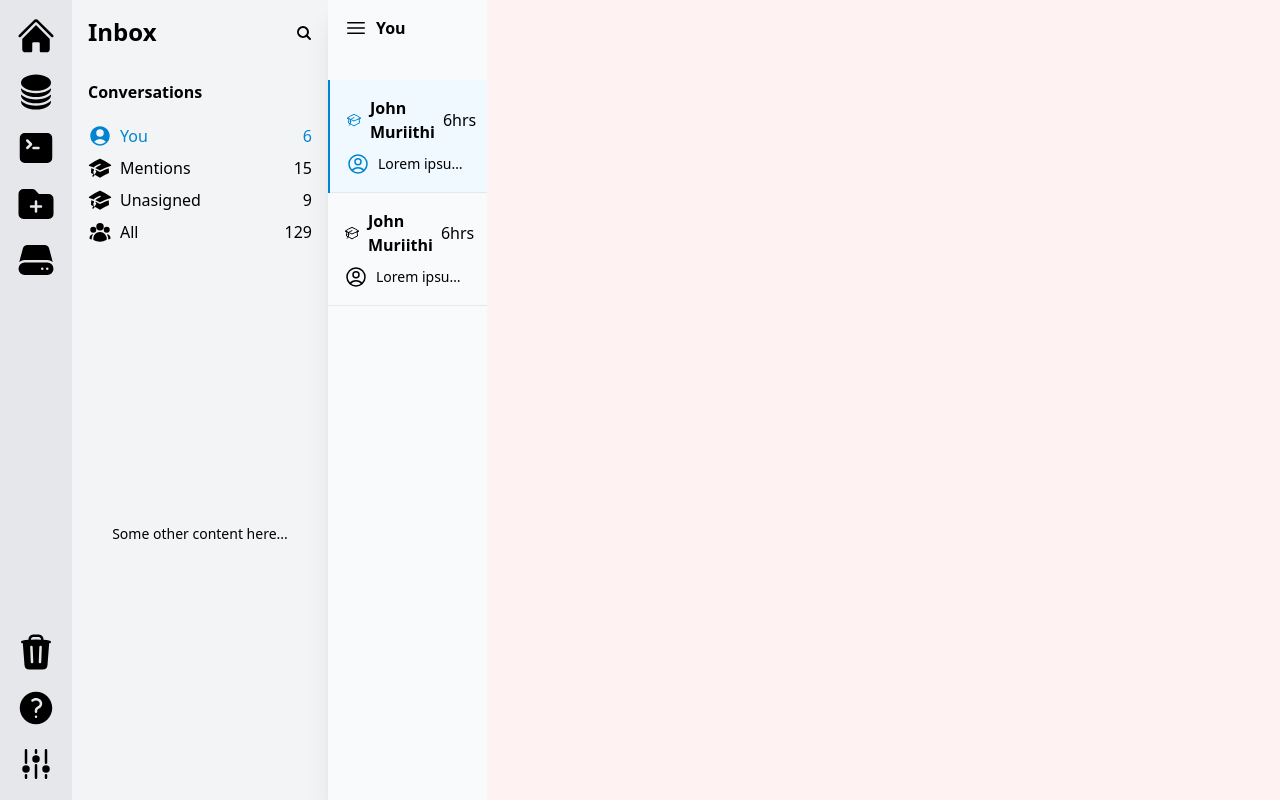
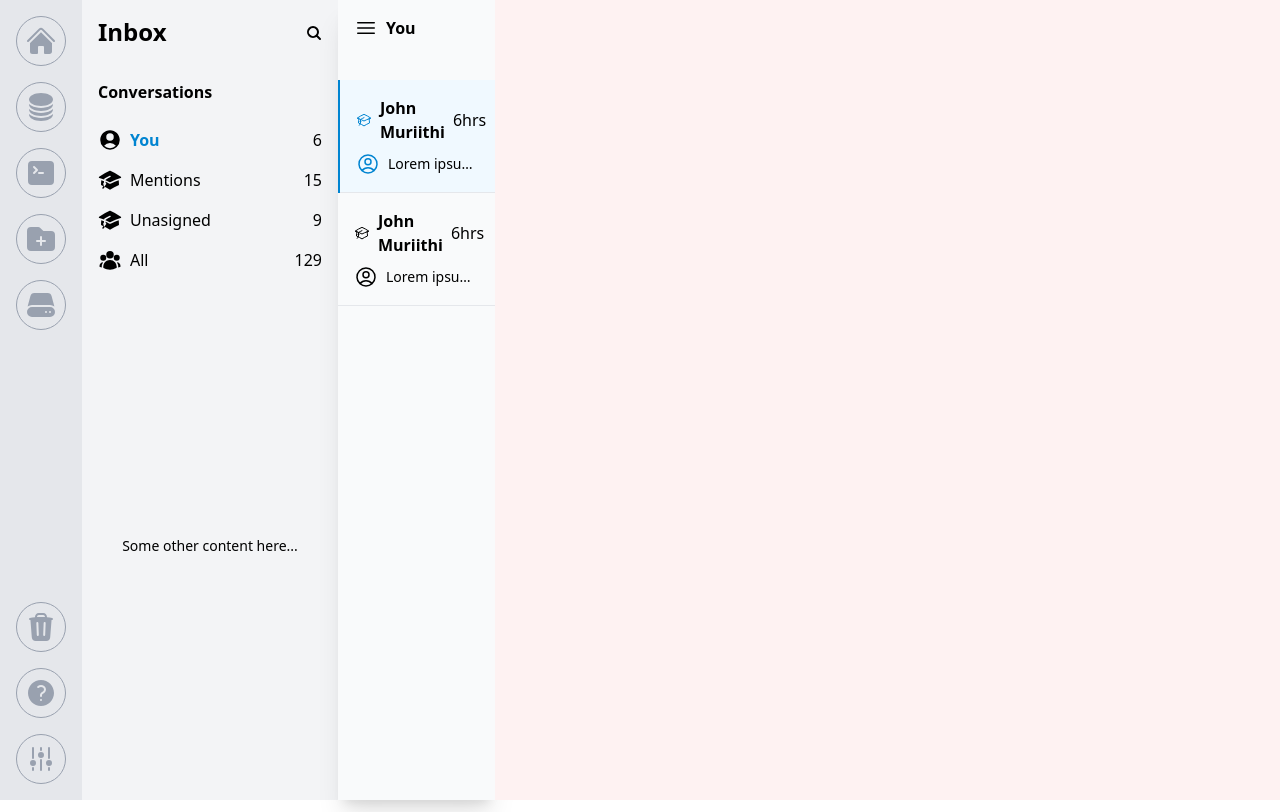
Before and after one commit to andyygit/tailwind, a website: page index.html in a window 1280 px wide. Drawn offline with Linux system fonts and the light colour scheme.

Commit message:
Add files via upload

```diff
--- a/css/src.css
+++ b/css/src.css
@@ -1,4 +1,8 @@
 @import 'tailwindcss';
+
+a {
+  cursor: pointer;
+}
 
 svg {
   @apply shrink-0;
--- a/index.html
+++ b/index.html
@@ -11,8 +11,13 @@
     <div class="flex h-screen">
       <div class="flex flex-col items-center justify-between bg-gray-200">
         <nav class="flex flex-col gap-4 p-4">
-          <a class="cursor-pointer">
-            <svg xmlns="http://www.w3.org/2000/svg" viewBox="0 0 24 24" fill="currentColor" class="size-10">
+          <a class="group border border-gray-400 rounded-full text-gray-400 p-2">
+            <svg
+              xmlns="http://www.w3.org/2000/svg"
+              viewBox="0 0 24 24"
+              fill="currentColor"
+              class="size-8 group-hover:text-sky-600"
+            >
               <path
                 d="M11.47 3.841a.75.75 0 0 1 1.06 0l8.69 8.69a.75.75 0 1 0 1.06-1.061l-8.689-8.69a2.25 2.25 0 0 0-3.182 0l-8.69 8.69a.75.75 0 1 0 1.061 1.06l8.69-8.689Z"
               />
@@ -21,8 +26,13 @@
               />
             </svg>
           </a>
-          <a class="cursor-pointer">
-            <svg xmlns="http://www.w3.org/2000/svg" viewBox="0 0 24 24" fill="currentColor" class="size-10">
+          <a class="group border border-gray-400 rounded-full text-gray-400 p-2">
+            <svg
+              xmlns="http://www.w3.org/2000/svg"
+              viewBox="0 0 24 24"
+              fill="currentColor"
+              class="size-8 group-hover:text-sky-600"
+            >
               <path d="M21 6.375c0 2.692-4.03 4.875-9 4.875S3 9.067 3 6.375 7.03 1.5 12 1.5s9 2.183 9 4.875Z" />
               <path
                 d="M12 12.75c2.685 0 5.19-.586 7.078-1.609a8.283 8.283 0 0 0 1.897-1.384c.016.121.025.244.025.368C21 12.817 16.97 15 12 15s-9-2.183-9-4.875c0-.124.009-.247.025-.368a8.285 8.285 0 0 0 1.897 1.384C6.809 12.164 9.315 12.75 12 12.75Z"
@@ -35,8 +45,13 @@
               />
             </svg>
           </a>
-          <a class="cursor-pointer">
-            <svg xmlns="http://www.w3.org/2000/svg" viewBox="0 0 24 24" fill="currentColor" class="size-10">
+          <a class="group border border-gray-400 rounded-full text-gray-400 p-2">
+            <svg
+              xmlns="http://www.w3.org/2000/svg"
+              viewBox="0 0 24 24"
+              fill="currentColor"
+              class="size-8 group-hover:text-sky-600"
+            >
               <path
                 fill-rule="evenodd"
                 d="M2.25 6a3 3 0 0 1 3-3h13.5a3 3 0 0 1 3 3v12a3 3 0 0 1-3 3H5.25a3 3 0 0 1-3-3V6Zm3.97.97a.75.75 0 0 1 1.06 0l2.25 2.25a.75.75 0 0 1 0 1.06l-2.25 2.25a.75.75 0 0 1-1.06-1.06l1.72-1.72-1.72-1.72a.75.75 0 0 1 0-1.06Zm4.28 4.28a.75.75 0 0 0 0 1.5h3a.75.75 0 0 0 0-1.5h-3Z"
@@ -44,8 +59,13 @@
               />
             </svg>
           </a>
-          <a class="cursor-pointer">
-            <svg xmlns="http://www.w3.org/2000/svg" viewBox="0 0 24 24" fill="currentColor" class="size-10">
+          <a class="group border border-gray-400 rounded-full text-gray-400 p-2">
+            <svg
+              xmlns="http://www.w3.org/2000/svg"
+              viewBox="0 0 24 24"
+              fill="currentColor"
+              class="size-8 group-hover:text-sky-600"
+            >
               <path
                 fill-rule="evenodd"
                 d="M19.5 21a3 3 0 0 0 3-3V9a3 3 0 0 0-3-3h-5.379a.75.75 0 0 1-.53-.22L11.47 3.66A2.25 2.25 0 0 0 9.879 3H4.5a3 3 0 0 0-3 3v12a3 3 0 0 0 3 3h15Zm-6.75-10.5a.75.75 0 0 0-1.5 0v2.25H9a.75.75 0 0 0 0 1.5h2.25v2.25a.75.75 0 0 0 1.5 0v-2.25H15a.75.75 0 0 0 0-1.5h-2.25V10.5Z"
@@ -53,8 +73,13 @@
               />
             </svg>
           </a>
-          <a class="cursor-pointer">
-            <svg xmlns="http://www.w3.org/2000/svg" viewBox="0 0 24 24" fill="currentColor" class="size-10">
+          <a class="group border border-gray-400 rounded-full text-gray-400 p-2">
+            <svg
+              xmlns="http://www.w3.org/2000/svg"
+              viewBox="0 0 24 24"
+              fill="currentColor"
+              class="size-8 group-hover:text-sky-600"
+            >
               <path
                 d="M4.08 5.227A3 3 0 0 1 6.979 3H17.02a3 3 0 0 1 2.9 2.227l2.113 7.926A5.228 5.228 0 0 0 18.75 12H5.25a5.228 5.228 0 0 0-3.284 1.153L4.08 5.227Z"
               />
@@ -67,8 +92,13 @@
           </a>
         </nav>
         <nav class="flex flex-col gap-4 p-4">
-          <a class="cursor-pointer">
-            <svg xmlns="http://www.w3.org/2000/svg" viewBox="0 0 24 24" fill="currentColor" class="size-10">
+          <a class="group border border-gray-400 rounded-full text-gray-400 p-2">
+            <svg
+              xmlns="http://www.w3.org/2000/svg"
+              viewBox="0 0 24 24"
+              fill="currentColor"
+              class="size-8 group-hover:text-sky-600"
+            >
               <path
                 fill-rule="evenodd"
                 d="M16.5 4.478v.227a48.816 48.816 0 0 1 3.878.512.75.75 0 1 1-.256 1.478l-.209-.035-1.005 13.07a3 3 0 0 1-2.991 2.77H8.084a3 3 0 0 1-2.991-2.77L4.087 6.66l-.209.035a.75.75 0 0 1-.256-1.478A48.567 48.567 0 0 1 7.5 4.705v-.227c0-1.564 1.213-2.9 2.816-2.951a52.662 52.662 0 0 1 3.369 0c1.603.051 2.815 1.387 2.815 2.951Zm-6.136-1.452a51.196 51.196 0 0 1 3.273 0C14.39 3.05 15 3.684 15 4.478v.113a49.488 49.488 0 0 0-6 0v-.113c0-.794.609-1.428 1.364-1.452Zm-.355 5.945a.75.75 0 1 0-1.5.058l.347 9a.75.75 0 1 0 1.499-.058l-.346-9Zm5.48.058a.75.75 0 1 0-1.498-.058l-.347 9a.75.75 0 0 0 1.5.058l.345-9Z"
@@ -76,8 +106,13 @@
               />
             </svg>
           </a>
-          <a class="cursor-pointer">
-            <svg xmlns="http://www.w3.org/2000/svg" viewBox="0 0 24 24" fill="currentColor" class="size-10">
+          <a class="group border border-gray-400 rounded-full text-gray-400 p-2">
+            <svg
+              xmlns="http://www.w3.org/2000/svg"
+              viewBox="0 0 24 24"
+              fill="currentColor"
+              class="size-8 group-hover:text-sky-600"
+            >
               <path
                 fill-rule="evenodd"
                 d="M2.25 12c0-5.385 4.365-9.75 9.75-9.75s9.75 4.365 9.75 9.75-4.365 9.75-9.75 9.75S2.25 17.385 2.25 12Zm11.378-3.917c-.89-.777-2.366-.777-3.255 0a.75.75 0 0 1-.988-1.129c1.454-1.272 3.776-1.272 5.23 0 1.513 1.324 1.513 3.518 0 4.842a3.75 3.75 0 0 1-.837.552c-.676.328-1.028.774-1.028 1.152v.75a.75.75 0 0 1-1.5 0v-.75c0-1.279 1.06-2.107 1.875-2.502.182-.088.351-.199.503-.331.83-.727.83-1.857 0-2.584ZM12 18a.75.75 0 1 0 0-1.5.75.75 0 0 0 0 1.5Z"
@@ -85,8 +120,13 @@
               />
             </svg>
           </a>
-          <a class="cursor-pointer">
-            <svg xmlns="http://www.w3.org/2000/svg" viewBox="0 0 24 24" fill="currentColor" class="size-10">
+          <a class="group border border-gray-400 rounded-full text-gray-400 p-2">
+            <svg
+              xmlns="http://www.w3.org/2000/svg"
+              viewBox="0 0 24 24"
+              fill="currentColor"
+              class="size-8 group-hover:text-sky-600"
+            >
               <path
                 d="M6 12a.75.75 0 0 1-.75-.75v-7.5a.75.75 0 1 1 1.5 0v7.5A.75.75 0 0 1 6 12ZM18 12a.75.75 0 0 1-.75-.75v-7.5a.75.75 0 0 1 1.5 0v7.5A.75.75 0 0 1 18 12ZM6.75 20.25v-1.5a.75.75 0 0 0-1.5 0v1.5a.75.75 0 0 0 1.5 0ZM18.75 18.75v1.5a.75.75 0 0 1-1.5 0v-1.5a.75.75 0 0 1 1.5 0ZM12.75 5.25v-1.5a.75.75 0 0 0-1.5 0v1.5a.75.75 0 0 0 1.5 0ZM12 21a.75.75 0 0 1-.75-.75v-7.5a.75.75 0 0 1 1.5 0v7.5A.75.75 0 0 1 12 21ZM3.75 15a2.25 2.25 0 1 0 4.5 0 2.25 2.25 0 0 0-4.5 0ZM12 11.25a2.25 2.25 0 1 1 0-4.5 2.25 2.25 0 0 1 0 4.5ZM15.75 15a2.25 2.25 0 1 0 4.5 0 2.25 2.25 0 0 0-4.5 0Z"
               />
@@ -114,7 +154,8 @@
         </div>
         <div class="m-4"><strong>Conversations</strong></div>
         <div class="grow">
-          <div class="flex gap-2 px-4 py-1 text-sky-600">
+          <a class="group block hover:bg-sky-100 is-active">
+            <div class="flex gap-2 px-4 py-2">
               <svg xmlns="http://www.w3.org/2000/svg" viewBox="0 0 24 24" fill="currentColor" class="size-6">
                 <path
                   fill-rule="evenodd"
@@ -122,10 +163,12 @@
                   clip-rule="evenodd"
                 />
               </svg>
-            <span class="grow">You</span>
+              <span class="grow group-[.is-active]:font-bold group-[.is-active]:text-sky-600">You</span>
               <span>6</span>
             </div>
-          <div class="flex gap-2 px-4 py-1">
+          </a>
+          <a class="group block hover:bg-sky-100">
+            <div class="flex gap-2 px-4 py-2">
               <svg xmlns="http://www.w3.org/2000/svg" viewBox="0 0 24 24" fill="currentColor" class="size-6">
                 <path
                   d="M11.7 2.805a.75.75 0 0 1 .6 0A60.65 60.65 0 0 1 22.83 8.72a.75.75 0 0 1-.231 1.337 49.948 49.948 0 0 0-9.902 3.912l-.003.002c-.114.06-.227.119-.34.18a.75.75 0 0 1-.707 0A50.88 50.88 0 0 0 7.5 12.173v-.224c0-.131.067-.248.172-.311a54.615 54.615 0 0 1 4.653-2.52.75.75 0 0 0-.65-1.352 56.123 56.123 0 0 0-4.78 2.589 1.858 1.858 0 0 0-.859 1.228 49.803 49.803 0 0 0-4.634-1.527.75.75 0 0 1-.231-1.337A60.653 60.653 0 0 1 11.7 2.805Z"
@@ -138,10 +181,12 @@
                 />
               </svg>
 
-            <span class="grow">Mentions</span>
+              <span class="grow group-[.is-active]:font-bold group-[.is-active]:text-sky-600">Mentions</span>
               <span>15</span>
             </div>
-          <div class="flex gap-2 px-4 py-1">
+          </a>
+          <a class="group block hover:bg-sky-100">
+            <div class="flex gap-2 px-4 py-2">
               <svg xmlns="http://www.w3.org/2000/svg" viewBox="0 0 24 24" fill="currentColor" class="size-6">
                 <path
                   d="M11.7 2.805a.75.75 0 0 1 .6 0A60.65 60.65 0 0 1 22.83 8.72a.75.75 0 0 1-.231 1.337 49.948 49.948 0 0 0-9.902 3.912l-.003.002c-.114.06-.227.119-.34.18a.75.75 0 0 1-.707 0A50.88 50.88 0 0 0 7.5 12.173v-.224c0-.131.067-.248.172-.311a54.615 54.615 0 0 1 4.653-2.52.75.75 0 0 0-.65-1.352 56.123 56.123 0 0 0-4.78 2.589 1.858 1.858 0 0 0-.859 1.228 49.803 49.803 0 0 0-4.634-1.527.75.75 0 0 1-.231-1.337A60.653 60.653 0 0 1 11.7 2.805Z"
@@ -154,10 +199,12 @@
                 />
               </svg>
 
-            <span class="grow">Unasigned</span>
+              <span class="grow group-[.is-active]:font-bold group-[.is-active]:text-sky-600">Unasigned</span>
               <span>9</span>
             </div>
-          <div class="flex gap-2 px-4 py-1">
+          </a>
+          <a class="group block hover:bg-sky-100">
+            <div class="flex gap-2 px-4 py-2">
               <svg xmlns="http://www.w3.org/2000/svg" viewBox="0 0 24 24" fill="currentColor" class="size-6">
                 <path
                   fill-rule="evenodd"
@@ -169,9 +216,10 @@
                 />
               </svg>
 
-            <span class="grow">All</span>
+              <span class="grow group-[.is-active]:font-bold group-[.is-active]:text-sky-600">All</span>
               <span>129</span>
             </div>
+          </a>
         </div>
         <div class="text-sm self-center px-4 py-64">Some other content here...</div>
       </div>
@@ -233,7 +281,7 @@
                 </div>
               </div>
             </a>
-            <a class="block hover:bg-sky-50">
+            <a class="group block hover:bg-sky-50">
               <div class="border-b border-gray-200 py-3">
                 <div class="flex gap-2 px-4 py-1 items-center">
                   <svg
@@ -251,7 +299,7 @@
                     />
                   </svg>
 
-                  <h2 class="font-bold grow">John Muriithi</h2>
+                  <h2 class="group-hover:underline font-bold grow">John Muriithi</h2>
                   <span>6hrs</span>
                 </div>
                 <div class="flex gap-2 px-4 py-1 items-center">
```
Also changed, not shown: css/dist.css. Lines whose indentation alone changed are shown as unchanged.
